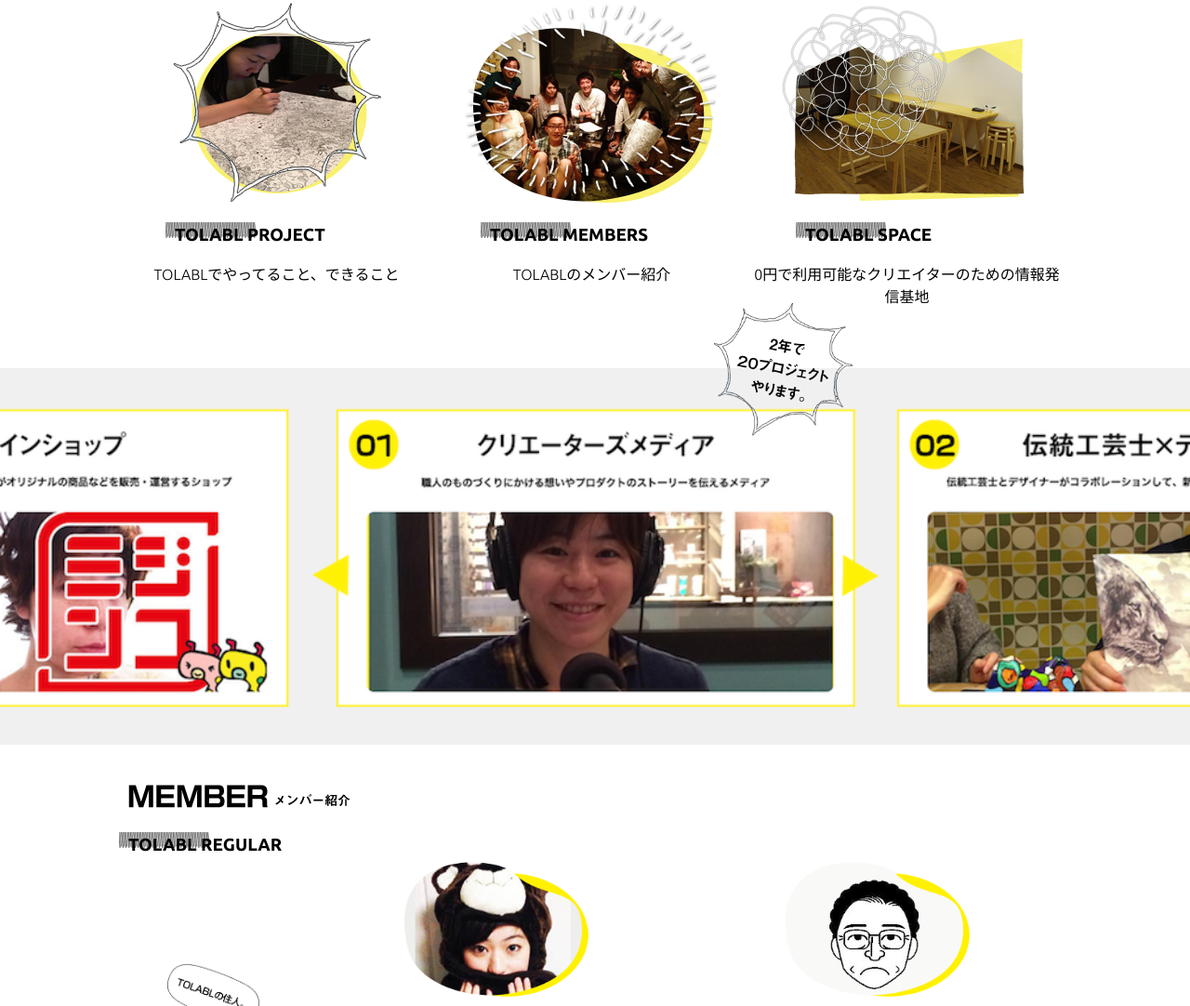
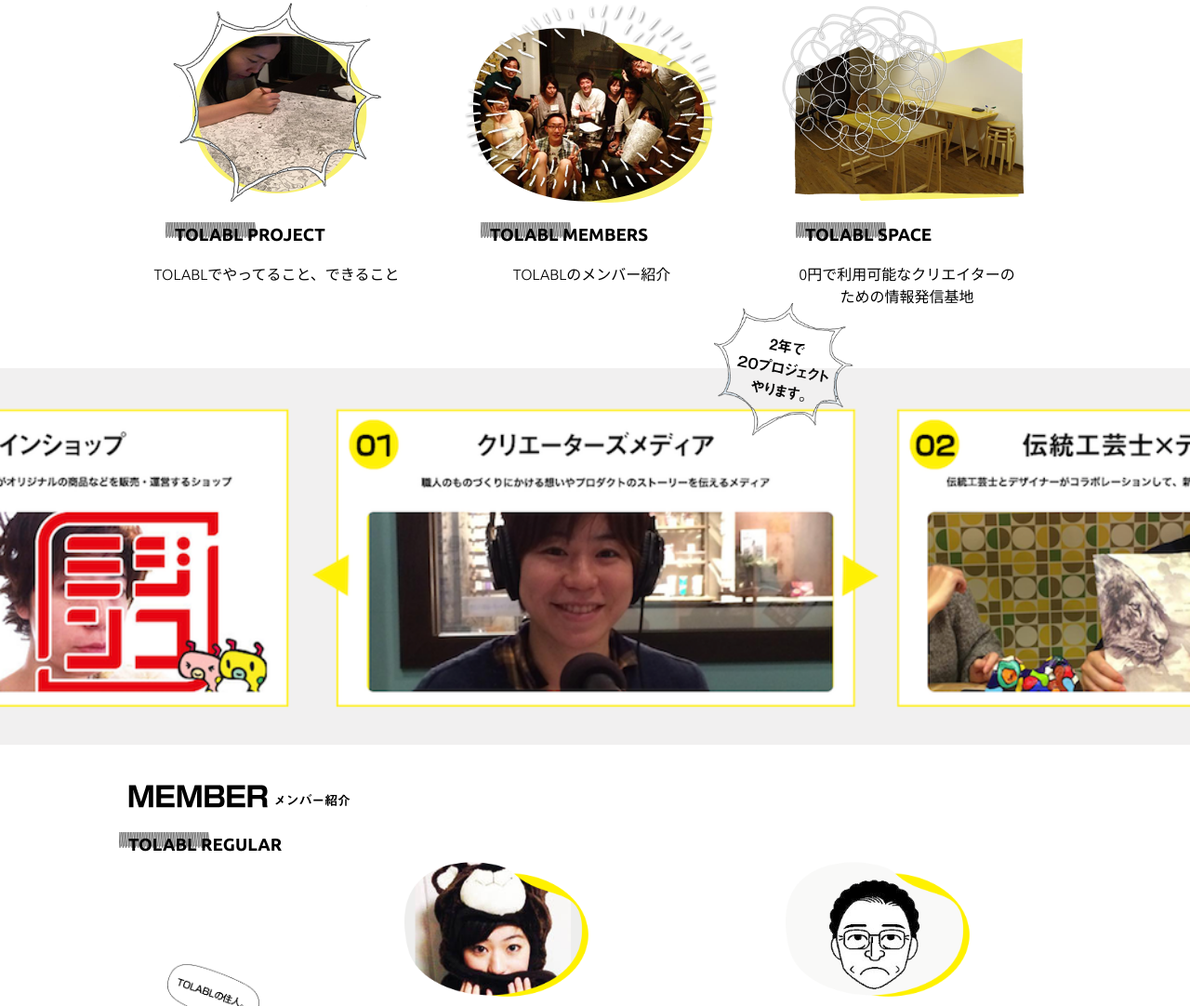
Before and after one commit to tolabl/HP, a plain HTML site: page index.html in a window 1280 px wide. Shown: the part 624-1706 px from the top of the page at 93% size. Drawn offline with nearby package versions, Linux system fonts and the light colour scheme.

Commit message:
top_space_text
テキスト改行

```diff
--- a/index.html
+++ b/index.html
@@ -95,7 +95,8 @@
     <div class="block block-space">
     <a href="#space"><img src="img/icon_loop.png" alt="TOLABL SPACE"/></a>
         <h3 class="line_bg">TOLABL SPACE</h3>
-        <p>0円で利用可能なクリエイターのための情報発信基地</p>
+        <p>0円で利用可能なクリエイターの<br>
+ための情報発信基地</p>
     </div>
 
 </section>
```
